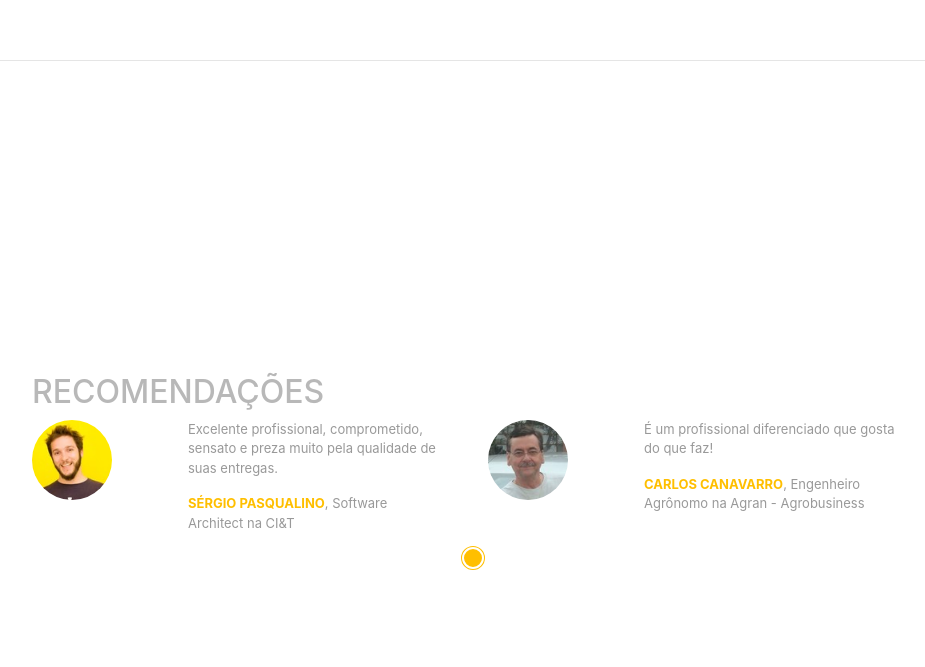
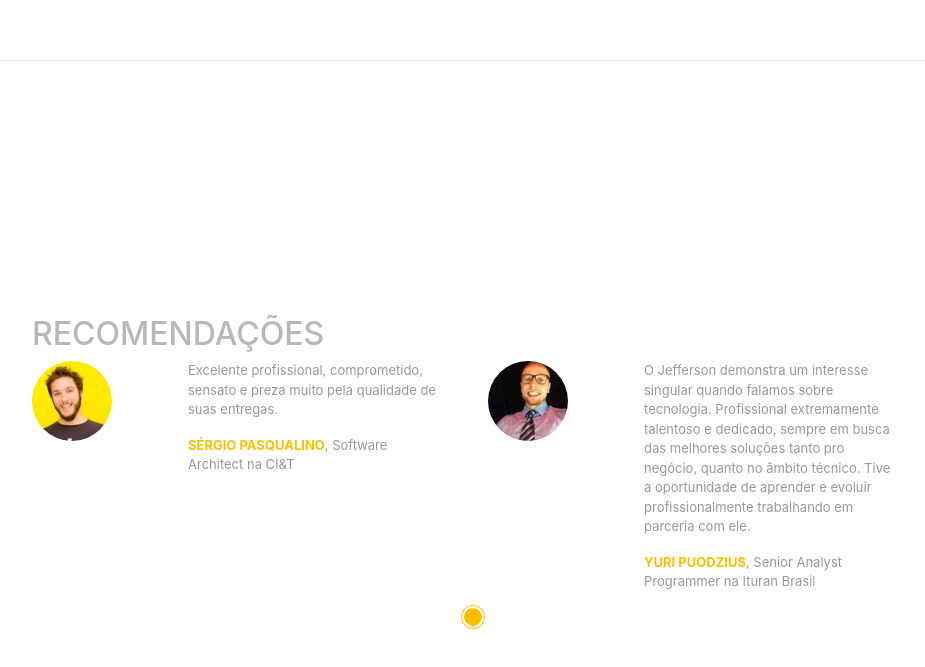
Before and after one commit to JeffersonGitHub/jeffersongithub.github.io, a website with bundled scripts: page index.html in a window 1280 px wide. Shown: the part 5391-6058 px from the top of the page, without its empty margins (303-1228 px from the left). Built offline with nearby package versions, Linux system fonts and the light colour scheme; a web font is replaced by a local one.

Commit message:
Recomendação do Yuri

```diff
--- a/index.html
+++ b/index.html
@@ -78,11 +78,16 @@
           <a href="mailto:jefferson.si@gmail.com">jefferson.si@gmail.com</a>
         </div>
         <p class="lead mb-5">
-          Profissional com experiência na Análise e desenvolvimento de soluções web, de mobilidade e de integração de dados entre sistemas.
-          Vivência de mais de 10 anos na fábrica de softwares, construindo soluções e atendendo a clientes dos mais diversos portes. Acumulando conhecimentos de
+          Profissional com experiência na Análise e desenvolvimento de soluções web, de mobilidade e de integração de
+          dados entre sistemas.
+          Vivência de mais de 10 anos na fábrica de softwares, construindo soluções e atendendo a clientes dos mais
+          diversos portes. Acumulando conhecimentos de
           negócio no contexto do varejo e serviços.
-          Recentemente na área de saúde, onde mais uma vez coloco em prova a versatilidade e a importância de aprender sempre para trazer os melhores resultados, não importa o segmento.
-          Entusiasta das tecnologias, aliando a experiência adquirida ao longo dos anos para a melhor gestão dos projetos com a pegada e a paixão de desenvolvedor, fazendo com que ideias se convertam de forma criativa em soluções para as necessidades dos clientes
+          Recentemente na área de saúde, onde mais uma vez coloco em prova a versatilidade e a importância de aprender
+          sempre para trazer os melhores resultados, não importa o segmento.
+          Entusiasta das tecnologias, aliando a experiência adquirida ao longo dos anos para a melhor gestão dos
+          projetos com a pegada e a paixão de desenvolvedor, fazendo com que ideias se convertam de forma criativa em
+          soluções para as necessidades dos clientes
           em casos de sucesso.
         </p>
         <div class="social-icons">
@@ -115,9 +120,11 @@
           <div class="resume-content">
             <h3 class="mb-0">Analista de Negócios</h3>
             <div class="subheading mb-3">Unimed Poços de Caldas</div>
-            <p>Análise das demandas e necessidades dos clientes. Levantamento de requisitos e suporte aos usuários do sistema TASY.
+            <p>Análise das demandas e necessidades dos clientes. Levantamento de requisitos e suporte aos usuários do
+              sistema TASY.
               Documentação de sistema e acompanhamento de processos.
-              Executando o papel de product owner em projetos e participando ativamente do roadmap do produto, desenho das sprints e gestão dos entregáveis.</p>
+              Executando o papel de product owner em projetos e participando ativamente do roadmap do produto, desenho
+              das sprints e gestão dos entregáveis.</p>
           </div>
           <div class="resume-date text-md-right">
             <span class="text-primary">Fev|2019 - Atualmente</span>
@@ -128,7 +135,8 @@
           <div class="resume-content">
             <h3 class="mb-0">Arquiteto de Soluções</h3>
             <div class="subheading mb-3">NOMAD - Soluções em Tecnologia da Informação</div>
-            <p>Se reinventando a cada dia em busca das melhores soluções em tecnologia e processos para os mais diversos clientes.
+            <p>Se reinventando a cada dia em busca das melhores soluções em tecnologia e processos para os mais diversos
+              clientes.
               Foco no varejo e serviços, através de projetos web e mobile.</p>
           </div>
           <div class="resume-date text-md-right">
@@ -173,7 +181,8 @@
               Análise e Desenvolvimento de sistema ERP voltado ao pequeno e médio varejo.
               Análise e Desenvolvimento de software de Frente de Loja para pequeno e médio varejo.
               Experiência em desenvolvimento para ECFs Bematech, Daruma, Sweeda, entre outros.
-              Análise e Desenvolvimento para TEF (Transferência Eletrônica de Fundos) discado e dedicado das principais redes do país.
+              Análise e Desenvolvimento para TEF (Transferência Eletrônica de Fundos) discado e dedicado das principais
+              redes do país.
               Experiência em processos de homologação de software, segundo normas do PAF-ECF e TEF.</p>
           </div>
           <div class="resume-date text-md-right">
@@ -297,8 +306,11 @@
     <section class="resume-section p-3 p-lg-5 d-flex align-items-center" id="interests">
       <div class="w-100">
         <h2 class="mb-5">Interesses</h2>
-        <p>Além de ser apaixonado pelo desenvolvimento de sistemas, procuro me manter sempre envolvido por atividades esportivas, sendo as lutas, musculação e corrida minhas principais atividades.</p>
-        <p class="mb-0">A leitura dos mais diversos temas, o cinema e as séries são minhas outras distrações. Além disso, tenho o desenho e a impressão 3D de personagens da cultura geek como principais hobbies para fugir um pouco das linhas de código, sprints e product backlogs. =)</p>
+        <p>Além de ser apaixonado pelo desenvolvimento de sistemas, procuro me manter sempre envolvido por atividades
+          esportivas, sendo as lutas, musculação e corrida minhas principais atividades.</p>
+        <p class="mb-0">A leitura dos mais diversos temas, o cinema e as séries são minhas outras distrações. Além
+          disso, tenho o desenho e a impressão 3D de personagens da cultura geek como principais hobbies para fugir um
+          pouco das linhas de código, sprints e product backlogs. =)</p>
       </div>
     </section>
 
@@ -310,10 +322,12 @@
         <ul class="fa-ul mb-0">
           <li>
             <i class="fa-li fa fa-trophy text-warning"></i>
-            Participação na Semana Oministack 2020 - promovida pela <a href="https://rocketseat.com.br/">Rocketseat</a></li>
+            Participação na Semana Oministack 2020 - promovida pela <a href="https://rocketseat.com.br/">Rocketseat</a>
+          </li>
           <li>
             <i class="fa-li fa fa-trophy text-warning"></i>
-            Cursos <a href="https://rocketseat.com.br/starter">Starter</a> - JavaScript | ES6 | NodeJS | ReactJS | React Native</li>
+            Cursos <a href="https://rocketseat.com.br/starter">Starter</a> - JavaScript | ES6 | NodeJS | ReactJS | React
+            Native</li>
           <li>
             <i class="fa-li fa fa-trophy text-warning"></i>
             Curso de atualização em <a href="https://bit.ly/2X6DzwD">Health Data Science e Analytics</a> - UNIFESP</li>
@@ -354,7 +368,9 @@
                         </div>
                         <div class="media-body">
                           <div class="testimonial">
-                          <p>Jefferson é uma das referências no meu início de carreira na área de TI. Tive a oportunidade de aprender com ele, tanto na área técnica quanto decisões de negócio, e entregamos muitos projetos na época que atuamos juntos.</p>
+                            <p>Jefferson é uma das referências no meu início de carreira na área de TI. Tive a
+                              oportunidade de aprender com ele, tanto na área técnica quanto decisões de negócio, e
+                              entregamos muitos projetos na época que atuamos juntos.</p>
                             <p class="overview"><b>Khauê Viana</b>, Software Engineer na FarFetch</p>
                           </div>
                         </div>
@@ -369,11 +385,19 @@
                         </div>
                         <div class="media-body">
                           <div class="testimonial">
-                          <p>Tive oportunidade e o privilégio de trabalhar com o Jefferson em duas empresas na área de TI: a primeira onde o conheci e a segunda onde fizemos um trabalho conjunto e onde pude realmente me certificar do alto nível profissional que ele aplica em seus trabalhos.
-                            É um profissional de alto gabarito. Se por ventura sente que lhe falta algum conhecimento para determinada tarefa, imediatamente sai para buscá-lo e assim qualificar suas entregas.
-                            Muito competente e principalmente comprometido, qualidade rara nos profissionais nos dias atuais, em tudo que fez, jamais abandonou um projeto pela metade.
-                            Se sente que não pode entregar, por qualquer que seja o motivo, nem inicia, e isso é uma característica marcante e muito importante para quem desenvolve projetos na área de TI. É extremamente participativo e com excelente senso de trabalho em equipe e muito focado em resultados.</p>
-                          <p class="overview"><b>Flávio Martins de Souza</b>, Gerente de Projetos na GSF Serviços em TI</p>
+                            <p>Tive oportunidade e o privilégio de trabalhar com o Jefferson em duas empresas na área de
+                              TI: a primeira onde o conheci e a segunda onde fizemos um trabalho conjunto e onde pude
+                              realmente me certificar do alto nível profissional que ele aplica em seus trabalhos.
+                              É um profissional de alto gabarito. Se por ventura sente que lhe falta algum conhecimento
+                              para determinada tarefa, imediatamente sai para buscá-lo e assim qualificar suas entregas.
+                              Muito competente e principalmente comprometido, qualidade rara nos profissionais nos dias
+                              atuais, em tudo que fez, jamais abandonou um projeto pela metade.
+                              Se sente que não pode entregar, por qualquer que seja o motivo, nem inicia, e isso é uma
+                              característica marcante e muito importante para quem desenvolve projetos na área de TI. É
+                              extremamente participativo e com excelente senso de trabalho em equipe e muito focado em
+                              resultados.</p>
+                            <p class="overview"><b>Flávio Martins de Souza</b>, Gerente de Projetos na GSF Serviços em
+                              TI</p>
                           </div>
                         </div>
                       </div>
@@ -391,12 +415,35 @@
                         </div>
                         <div class="media-body">
                           <div class="testimonial">
-                          <p>Excelente profissional, comprometido, sensato e preza muito pela qualidade de suas entregas.</p>
+                            <p>Excelente profissional, comprometido, sensato e preza muito pela qualidade de suas
+                              entregas.</p>
                             <p class="overview"><b>Sérgio Pasqualino</b>, Software Architect na CI&T</p>
                           </div>
                         </div>
                       </div>
                     </div>
+                    <div class="col-sm-6">
+                      <div class="media">
+                        <div class="media-left d-flex mr-3">
+                          <a href="#">
+                            <img src="./img/customer/yuri.jpg" alt="">
+                          </a>
+                        </div>
+                        <div class="media-body">
+                          <div class="testimonial">
+                            <p>O Jefferson demonstra um interesse singular quando falamos sobre tecnologia. Profissional
+                              extremamente talentoso e dedicado, sempre em busca das melhores soluções tanto pro
+                              negócio, quanto no âmbito técnico. Tive a oportunidade de aprender e evoluir
+                              profissionalmente trabalhando em parceria com ele.</p>
+                            <p class="overview"><b>Yuri Puodzius</b>, Senior Analyst Programmer na Ituran Brasil</p>
+                          </div>
+                        </div>
+                      </div>
+                    </div>
+                  </div>
+                </div>
+                <div class="item carousel-item">
+                  <div class="row">
                     <div class="col-sm-6">
                       <div class="media">
                         <div class="media-left d-flex mr-3">
@@ -412,25 +459,6 @@
                         </div>
                       </div>
                     </div>
-                </div>
-              </div>
-              <div class="item carousel-item">
-                <!-- <div class="row">
-                  <div class="col-sm-6">
-                    <div class="media">
-                      <div class="media-left d-flex mr-3">
-                        <a href="#">
-                          <img src="./img/customer/khaue.jpg" alt="">
-                        </a>
-                      </div>
-                      <div class="media-body">
-                        <div class="testimonial">
-                          <p>Jefferson é uma das referências no meu início de carreira na área de TI. Tive a oportunidade de aprender com ele, tanto na área técnica quanto decisões de negócio, e entregamos muitos projetos na época que atuamos juntos.</p>
-                          <p class="overview"><b>Khauê Viana</b>, Software Engineer na FarFetch</p>
-                        </div>
-                      </div>
-                    </div>
-                  </div> -->
                     <div class="col-sm-6">
                       <div class="media">
                         <div class="media-left d-flex mr-3">
@@ -440,7 +468,8 @@
                         </div>
                         <div class="media-body">
                           <div class="testimonial">
-                          <p>Líder nato, muito comprometido com resultados, prazos e entregas, se adapta rapidamente à mudanças, excelente!</p>
+                            <p>Líder nato, muito comprometido com resultados, prazos e entregas, se adapta rapidamente à
+                              mudanças, excelente!</p>
                             <p class="overview"><b>Thiago Delgado</b>, Software Engineer</p>
                           </div>
                         </div>
```
Also changed, not shown: img/customer/yuri.jpg (added). Lines whose indentation alone changed are shown as unchanged.
